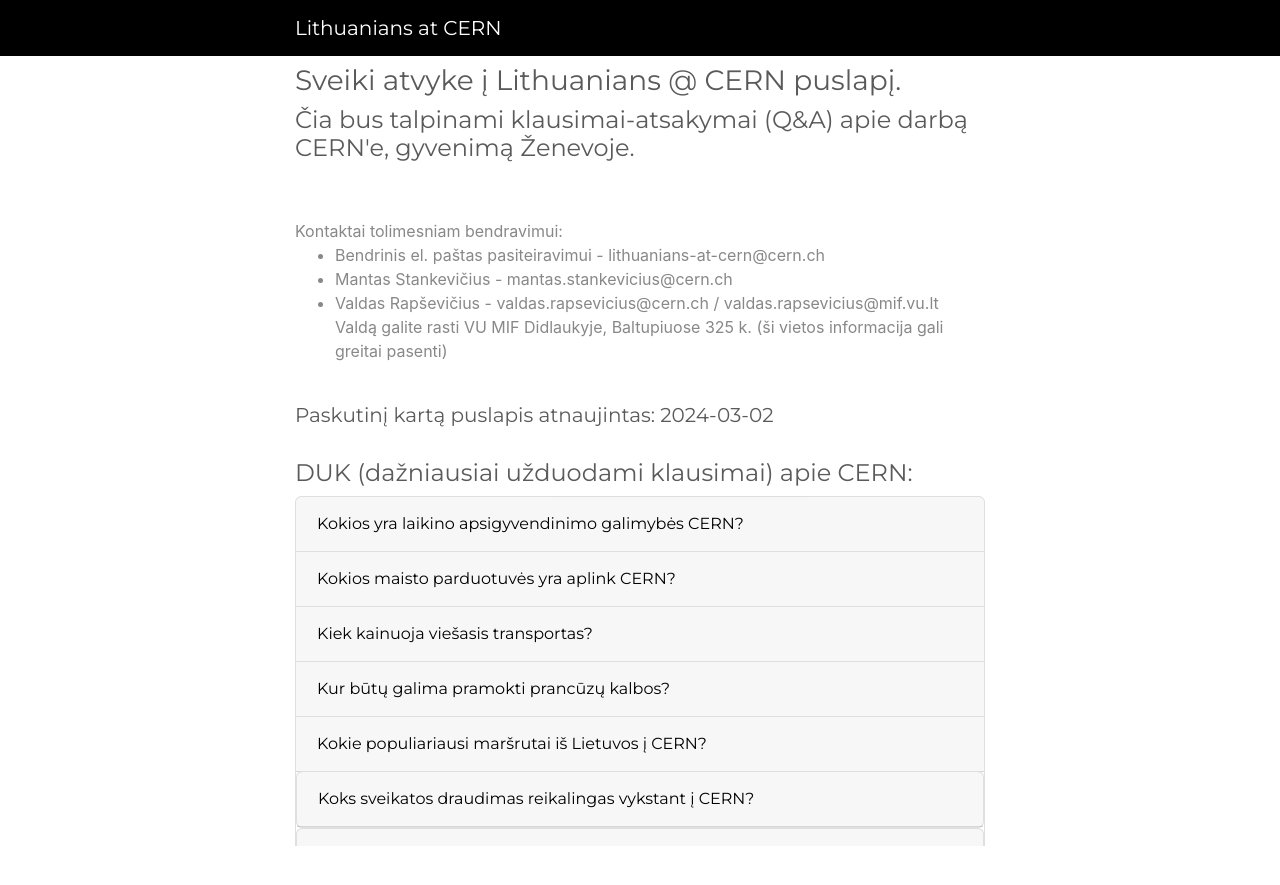
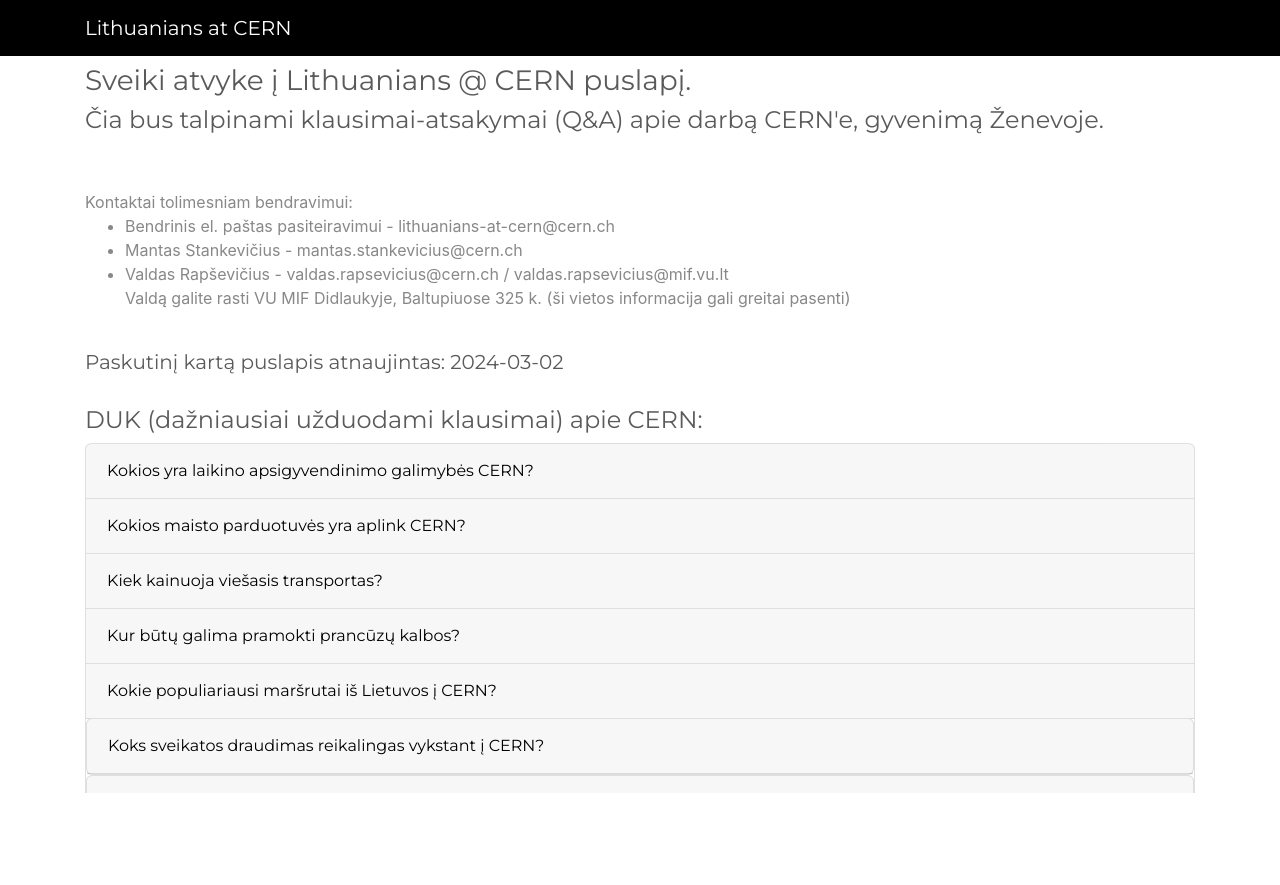
Before and after one commit to GintasS/testing-gintautas.github.io, a Jekyll site: the page built from index.html, in a window 1280 px wide. Shown: the top 885 px of the page. Built offline with Jekyll 4.4.1, drawn with Linux system fonts in a browser that asks for light colours.

Commit message:
removed container max widths.

```diff
--- a/_sass/_variables.scss
+++ b/_sass/_variables.scss
@@ -2,15 +2,6 @@
 // As example you can start by importing the _variables.scss file from one of the
 // theme provided by https://bootswatch.com .
 
-
-// Some customization of the container class to have a better display in the guide.
-// Don't hesitate to remove it to have a standard Bootstrap behavior
-$container-max-widths: (
-  sm: 540px,
-  md: 640px,
-  lg: 690px,
-  xl: 720px
-) !default;
 
 // Minty 4.3.1
 // Bootswatch
```
